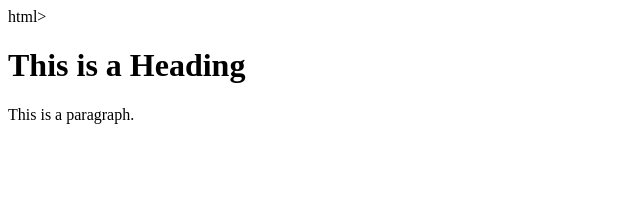
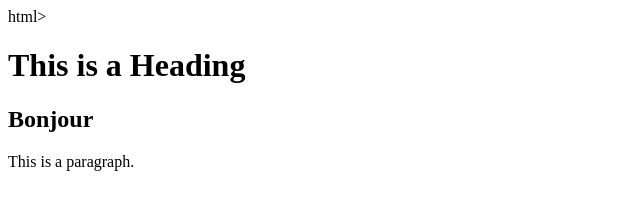
Before and after one commit to MironaC/exercice1, a plain HTML site: page index.htm in a window 1280 px wide. Shown: the whole page, without its empty margins (0-640 px from the left). Drawn offline with Linux system fonts and the light colour scheme.

Commit message:
B - h2 dans le header avec sous-titre

```diff
--- a/index.htm
+++ b/index.htm
@@ -5,6 +5,8 @@ html>
 <body>
 
 <h1>This is a Heading</h1>
+    <h2>
+    Bonjour </h2>
 <p>This is a paragraph.</p>
 
 </body>
```
